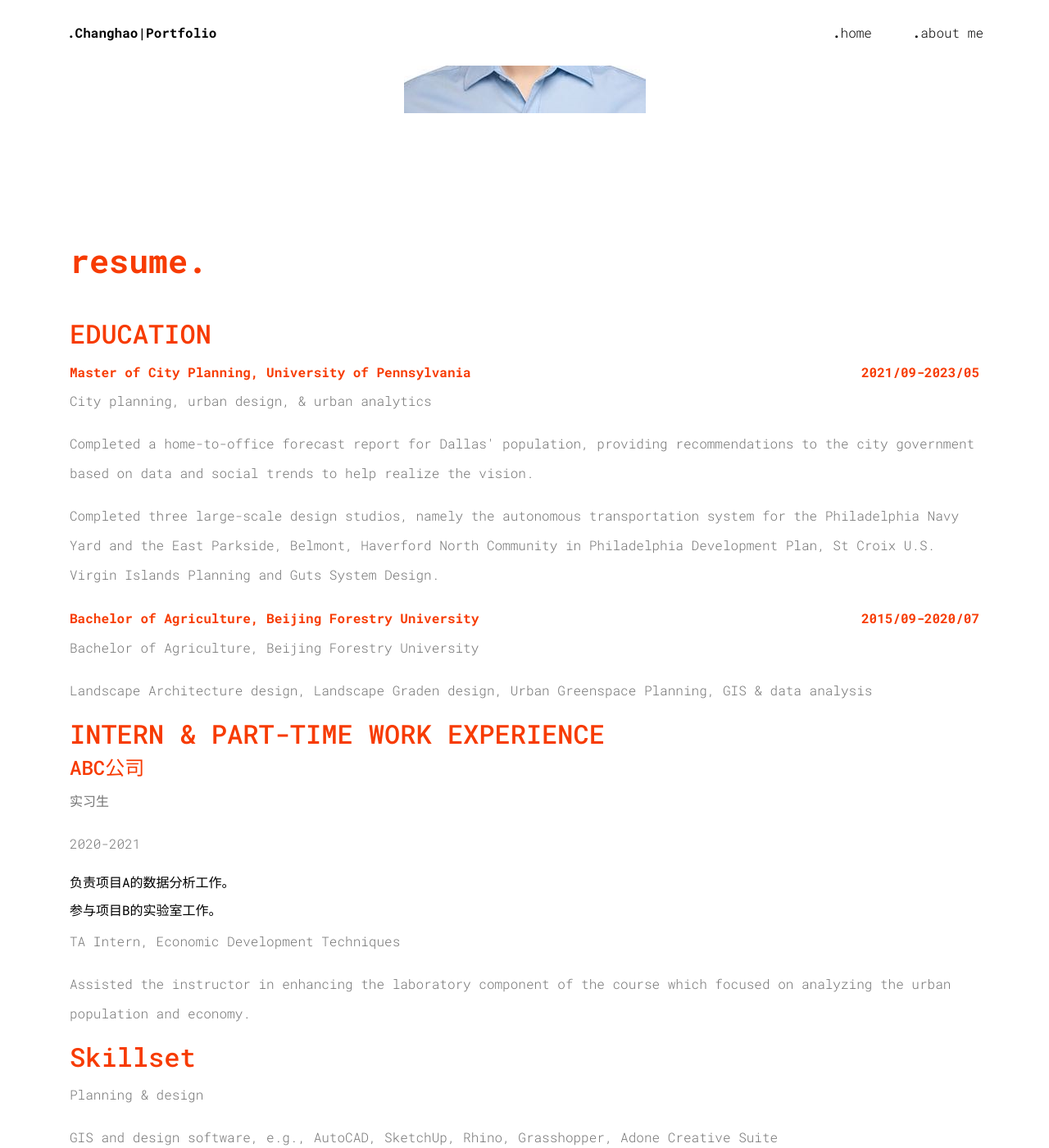
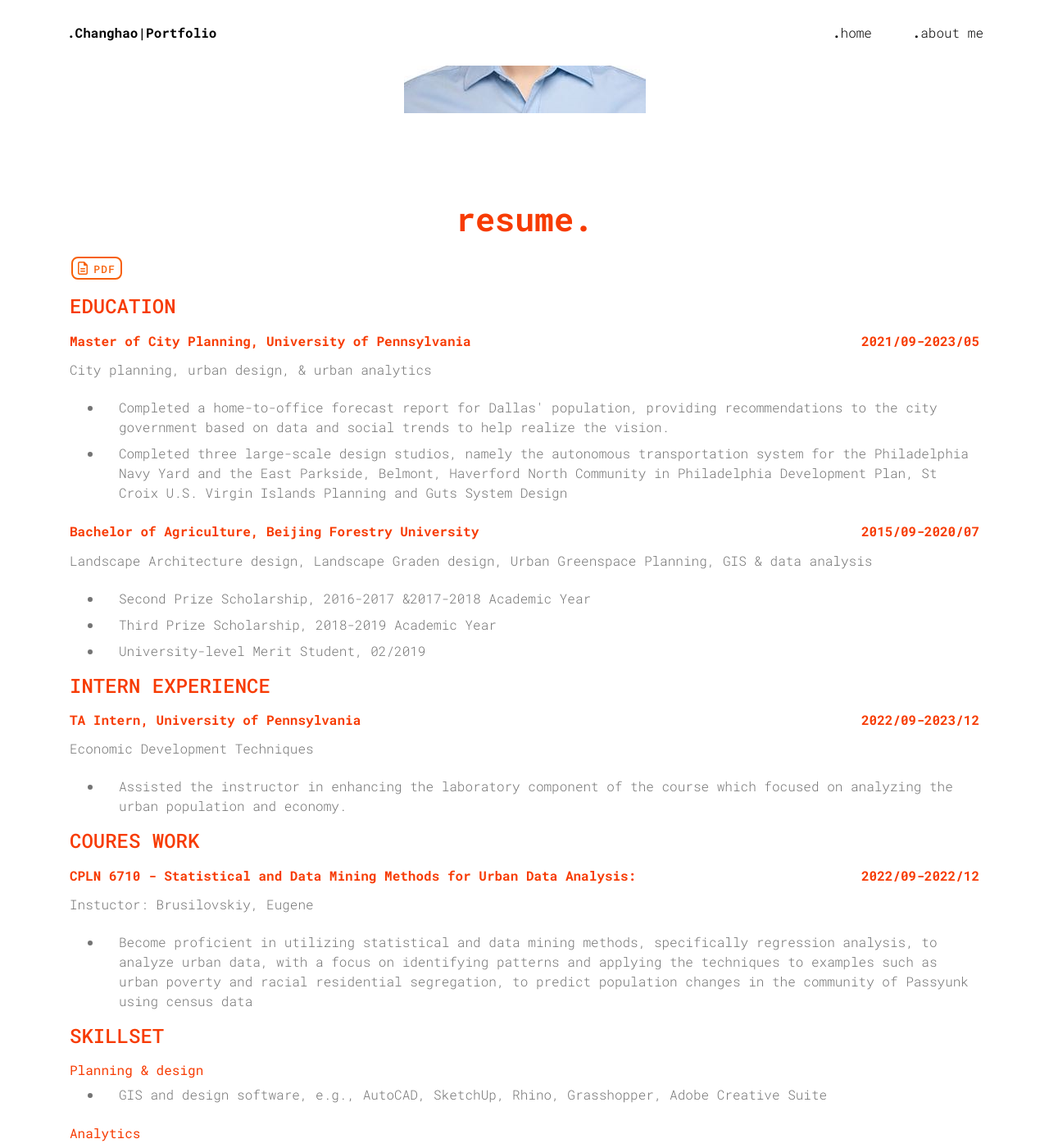
Before and after one commit to lichanghaobjfu/lichanghaobjfu.github.io, a Jekyll site: the page about.html, which Jekyll copies as it is, in a window 1280 px wide and 1400 px high, scrolled down 437 px. Shown: the whole window at 82% size. Built offline with Jekyll 4.4.1, drawn with Linux system fonts in a browser that asks for light colours; nearby versions of some CDN libraries; some of the changed text lies outside the part shown.

Commit message:
about-resume

```diff
--- a/about.html
+++ b/about.html
@@ -20,6 +20,10 @@
       <!-- for on scroll animations -->
       <link rel="stylesheet" href="animate.css">
       <script src="wow.min.js"></script>
+
+      <!-- icon -->
+      <link rel="stylesheet" href="https://cdnjs.cloudflare.com/ajax/libs/font-awesome/6.3.0/css/all.min.css" integrity="sha512-SzlrxWUlpfuzQ+pcUCosxcglQRNAq/DZjVsC0lE40xsADsfeQoEypE+enwcOiGjk/bSuGGKHEyjSoQ1zVisanQ==" crossorigin="anonymous" referrerpolicy="no-referrer" />
+      <link rel="stylesheet" href="https://fonts.googleapis.com/css2?family=Material+Symbols+Outlined:opsz,wght,FILL,GRAD@20..48,100..700,0..1,-50..200" />
 
 </head>
 <body>
@@ -74,44 +78,91 @@
 
                         <div class="row">
                               <div class="col-lg-12">
-                                    <h1>resume.</h1><br>
+
+                                    <h1>resume.
+                                    </h1>
+                                    <div>
+                                          <button class="button-link" href="pdf/CHANGHAO Resumem Jan.pdf">
+                                                <a class="fa-solid fa-file-lines icon">
+                                                      <i>PDF</i>
+                                                </a>
+                                          </button>
+
+
+                                    </div>
+
+
+
                                     <h2>EDUCATION</h2>
                                     <div class="resume-item">
                                           <div class="resume-item-title">Master of City Planning, University of Pennsylvania</div>
                                           <div class="resume-item-time">2021/09-2023/05</div>
                                     </div>
                                     <p>City planning, urban design, & urban analytics</p>
-                                    <p>Completed a home-to-office forecast report for Dallas' population, providing recommendations to the city government based on data and social trends to help realize the vision.</p>
-                                    <p>Completed three large-scale design studios, namely the autonomous transportation system for the Philadelphia Navy Yard and the East Parkside, Belmont, Haverford North Community in Philadelphia Development Plan, St Croix U.S. Virgin Islands Planning and Guts System Design.</p>
+
+                                          <ul>
+                                                <li>Completed a home-to-office forecast report for Dallas' population, providing recommendations to the city government based on data and social trends to help realize the vision.</li>
+                                                <li>Completed three large-scale design studios, namely the autonomous transportation system for the Philadelphia Navy Yard and the East Parkside, Belmont, Haverford North Community in Philadelphia Development Plan, St Croix U.S. Virgin Islands Planning and Guts System Design</li>
+                                          </ul>
+
                                     <div class="resume-item">
                                           <div class="resume-item-title">Bachelor of Agriculture, Beijing Forestry University</div>
                                           <div class="resume-item-time">2015/09-2020/07</div>
                                     </div>
-                                    <p>Bachelor of Agriculture, Beijing Forestry University</p>
                                     <p>Landscape Architecture design, Landscape Graden design, Urban Greenspace Planning, GIS & data analysis</p>
 
-                                    <h2>INTERN & PART-TIME WORK EXPERIENCE</h2>
-                                    <ul>
-                                          <li>
-                                          <h3>ABC公司</h3>
-                                          <p>实习生</p>
-                                          <p class="date">2020-2021</p>
+                                          <ul class ="marker">
+                                                <li>Second Prize Scholarship, 2016-2017 &2017-2018 Academic Year</li>
+                                                <li>Third Prize Scholarship, 2018-2019 Academic Year</li>
+                                                <li>University-level Merit Student, 02/2019</li>
+                                          </ul>
+
+
+                                    <h2>INTERN EXPERIENCE</h2>
+                                    <div class="resume-item">
+                                          <div class="resume-item-title">TA Intern, University of Pennsylvania</div>
+                                          <div class="resume-item-time">2022/09-2023/12</div>
+                                    </div>
+                                    <p>Economic Development Techniques</p>
+
                                           <ul>
-                                                <li>负责项目A的数据分析工作。</li>
-                                                <li>参与项目B的实验室工作。</li>
+                                                <li>Assisted the instructor in enhancing the laboratory component of the course which focused on analyzing the urban population and economy.</li>
                                           </ul>
-                                          </li>
-                                    </ul>
 
-                                    <p>TA Intern, Economic Development Techniques</p>
-                                    <p>Assisted the instructor in enhancing the laboratory component of the course which focused on analyzing the urban population and economy.</p>
-                                    <h2>Skillset</h2>
-                                    <p>Planning & design</p>
-                                    <p>GIS and design software, e.g., AutoCAD, SketchUp, Rhino, Grasshopper, Adone Creative Suite</p>
-                                    <p>Analytics</p>
-                                    <p>Analytics with R, SQL, & Excel</p>
-                                    <p>Visualization & branding</p>
 
+                                    <h2>COURES WORK</h2>
+                                    <div class="resume-item">
+                                          <div class="resume-item-title">CPLN 6710 - Statistical and Data Mining Methods for Urban Data Analysis: </div>
+                                          <div class="resume-item-time">2022/09-2022/12</div>
+                                    </div>
+                                    <p>Instuctor: Brusilovskiy, Eugene</p>
+
+                                          <ul>
+                                                <li>Become proficient in utilizing statistical and data mining methods, specifically regression analysis, to analyze urban data, with a focus on identifying patterns and applying the techniques to examples such as urban poverty and racial residential segregation, to predict population changes in the community of Passyunk using census data</li>
+                                          </ul>
+
+
+                                    <h2>SKILLSET</h2>
+                                    <div class="resume-item">Planning & design</div>
+
+                                          <ul><li>GIS and design software, e.g., AutoCAD, SketchUp, Rhino, Grasshopper, Adobe Creative Suite</li></ul>
+
+                                    <div class="resume-item">Analytics</div>
+
+                                          <ul>
+                                                <li>Analytics with R, SQL, & Excel</li>
+                                                <li>Data visualization, interpretation, & reporting with ArcGIS & R Markdown.</li>
+                                          </ul>
+
+                                    <div class="resume-item">Real Estate</div>
+
+                                          <ul>
+                                                <li>Conduct market research, perform financial analysis, & budgeting</li>
+                                          </ul>
+
+                                    <div class="resume-item">Visualization</div>
+
+                                          <ul><li>Making graphically attractive story-telling infographics</li></ul>
 
                               </div>
                         </div>
@@ -119,7 +170,7 @@
             </div>
             <!--------------- hero section ends here --------------->
 
-            <div class="whitespace"></div>
+
 
             <!--------------- footer starts here --------------->
             <div class="footer">
@@ -129,7 +180,7 @@
                         <div class="collab">
                               <div class="row">
                                     <div class="col-lg-12">
-                                          <p class="wow fadeInUp">One designs not places, or spaces, or things, one designs experiences.</p>
+                                          <p class="wow fadeInUp">website by Changhao Li @Philadelphia, 2023</p>
                                     </div>
                               </div>
                         </div>
@@ -172,7 +223,7 @@
 
             <!--------------- footer ends here --------------->
 
-            <br><br><br><br>
+            <br><br>
 
       </div>
 
--- a/index.html
+++ b/index.html
@@ -153,7 +153,7 @@
                         <div class="collab">
                               <div class="row">
                                     <div class="col-lg-12">
-                                          <p class="wow fadeInUp">One designs not places, or spaces, or things, one designs experiences.</p>
+                                          <p class="wow fadeInUp">website by Changhao Li @Philadelphia, 2023</p>
                                     </div>
                               </div>
                         </div>
--- a/style.css
+++ b/style.css
@@ -653,6 +653,10 @@ textarea:focus {
       font-size: 16px;
       line-height: 1.6;
       margin-left: 0%;
+      display: flex;
+      justify-content: center;
+      align-items: center;
+
 }
 
 .about-content p {
@@ -668,11 +672,13 @@ textarea:focus {
       color: rgb(247, 59, 2);
     }
 .about-content h1 {
+      text-align: center;
       font-size: 2.5em;
 }
 
 .about-content h2 {
-      font-size: 2em;
+      margin: 1rem 0 0.5rem;
+      font-size: 1.5em;
 }
 
 .about-content h3 {
@@ -692,13 +698,17 @@ textarea:focus {
 }
 
 .about-content ul {
-      list-style-type: none;
-      margin: 0;
+      list-style-type: disc;
+      margin-left: 40px;
       padding: 0;
+      font-weight: 300;
+      line-height: 24px;
+      color: rgb(116, 116, 116);
     }
 
 .about-content li {
       margin-bottom: 0.5em;
+      padding-left: 20px;
 }
 
 .about-content-date {
@@ -737,3 +747,78 @@ textarea:focus {
       box-sizing: border-box;
       display: block;
 }
+
+.about-content button{
+      text-align: center;
+      justify-content: center;
+      display: inline-block;
+      margin: 2px 2px;
+      cursor: pointer;
+      background-color: white;
+      border: 2px solid;
+      border-color: #f76009;
+      color: #f76009;
+      font-family: "Roboto Mono";
+      font-weight: lighter;
+      padding: 1px 6px;
+      border-width: 2px;
+      border-radius: 8px;
+      border-image: initial;
+      letter-spacing:0.1em;
+      font-size: 0.8rem;
+
+}
+
+.icon{
+
+      font: var(--fa-font-solid);
+      display: inline-block
+      font-family:"Font Awesome 5 Free";
+      font-style:normal;
+      font-variant:normal;
+      text-rendering: auto;
+      -webkit-font-smoothing:antialiased;
+      font-size: 1.5em;
+}
+
+.button-link {
+      display: flex;
+      font-weight: 400;
+      border: none;
+      background-color: white;
+      border-radius: 4px;
+      text-align: center;
+      text-decoration: none;
+      display: inline-block;
+      align-items: center;
+
+    }
+
+.about-content i{
+      font-style:normal;
+      font-weight: 500;
+      font-size: 0.8rem;
+      font-family: "Roboto Mono"
+
+
+}
+    .button-link:hover,
+    .button-link:hover .icon::before {
+      background-color: #f76009;
+      color: white;
+
+
+    }
+
+    .icon::before {
+      font-weight: 400;
+      font-size: 1rem;
+      color: #f76009;
+      margin-right: 0px;
+    }
+
+    .icon:hover::before {
+      font-size: 1rem;
+      color: white;
+
+    }
--- a/work1.html
+++ b/work1.html
@@ -148,7 +148,7 @@
                         <div class="collab">
                               <div class="row">
                                     <div class="col-lg-12">
-                                          <p class="wow fadeInUp">One designs not places, or spaces, or things, one designs experiences.</p>
+                                          <p class="wow fadeInUp">website by Changhao Li @Philadelphia, 2023</p>
                                     </div>
                               </div>
                         </div>
--- a/work2.html
+++ b/work2.html
@@ -137,7 +137,7 @@
                         <div class="collab">
                               <div class="row">
                                     <div class="col-lg-12">
-                                          <p class="wow fadeInUp">One designs not places, or spaces, or things, one designs experiences.</p>
+                                          <p class="wow fadeInUp">website by Changhao Li @Philadelphia, 2023</p>
                                     </div>
                               </div>
                         </div>
```
Also changed, not shown: button.css (added, +213 -0 lines), button.html (+34 -8 lines), images/btnpdf.png (added), 1 other file.
